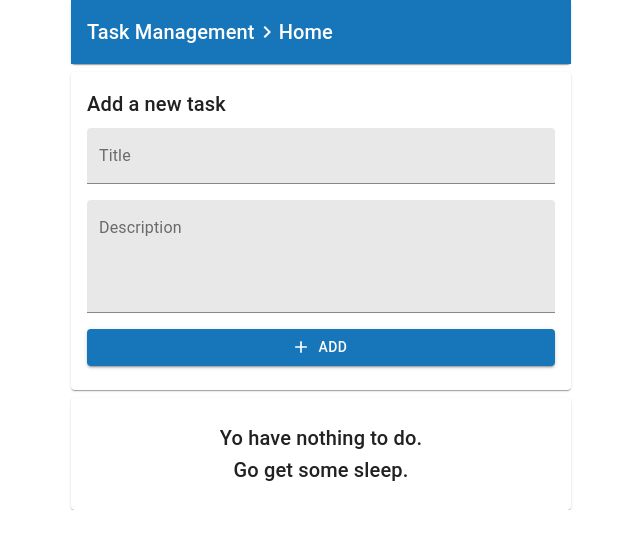
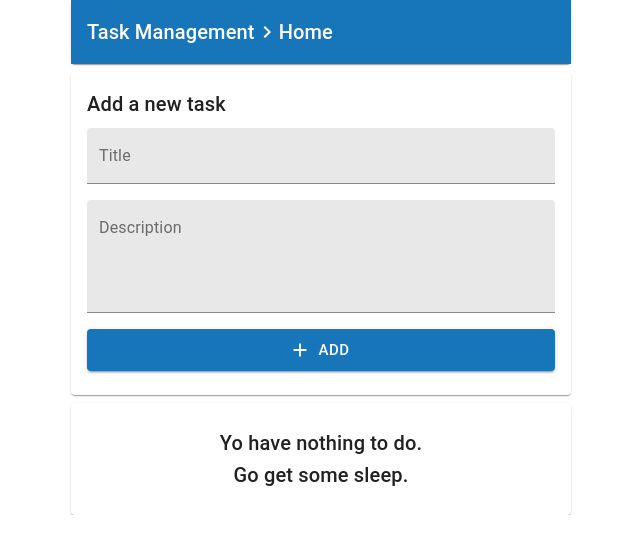
Before and after one commit to idin-khayami/Todo-list, a React (Create React App) app: page / in a window 1280 px wide. Shown: the top 554 px of the page, without its empty margins (319-959 px from the left). Built offline with nearby package versions, Linux system fonts and the light colour scheme.

Commit message:
fix: add size to button

```diff
--- a/src/components/AddNewTask/index.tsx
+++ b/src/components/AddNewTask/index.tsx
@@ -31,6 +31,7 @@ const AddNewTask = () => {
           color="primary"
           variant="contained"
           fullWidth
+          size="large"
           startIcon={<AddIcon />}
         >
           Add
```
